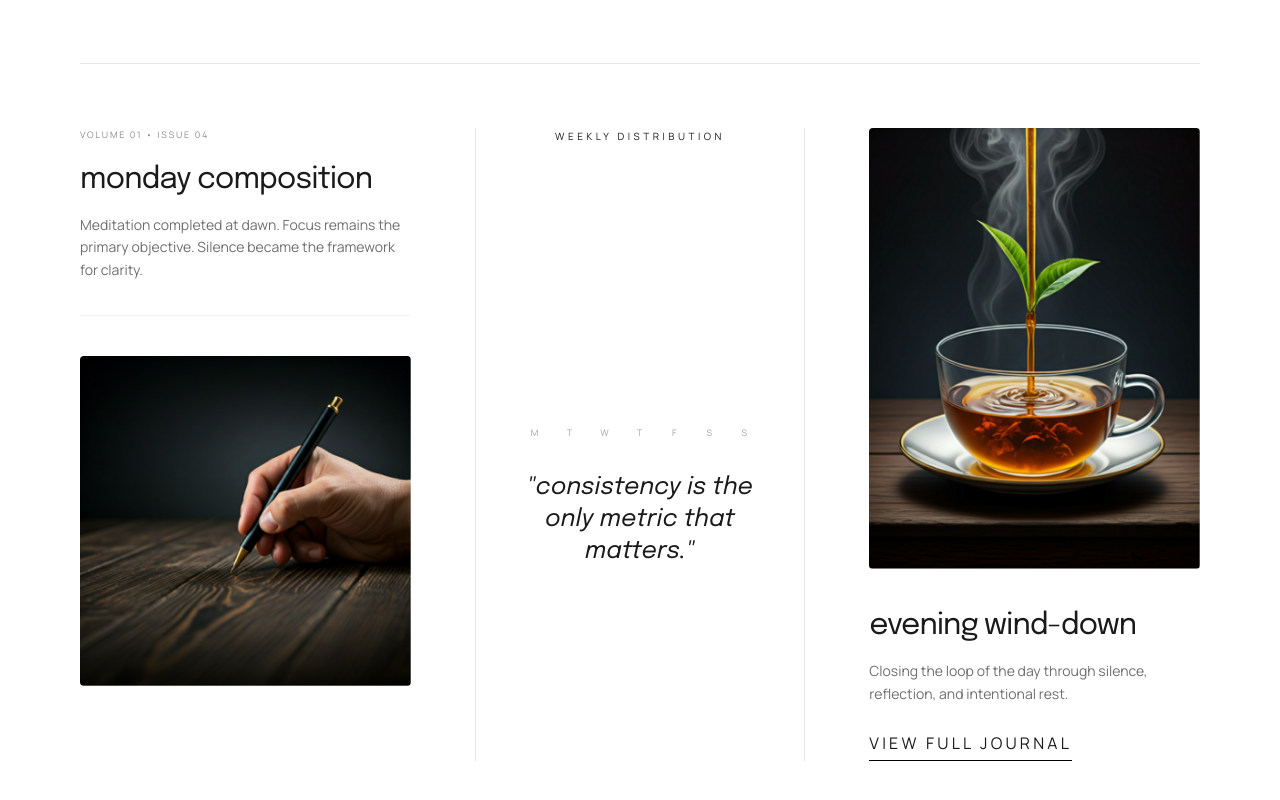
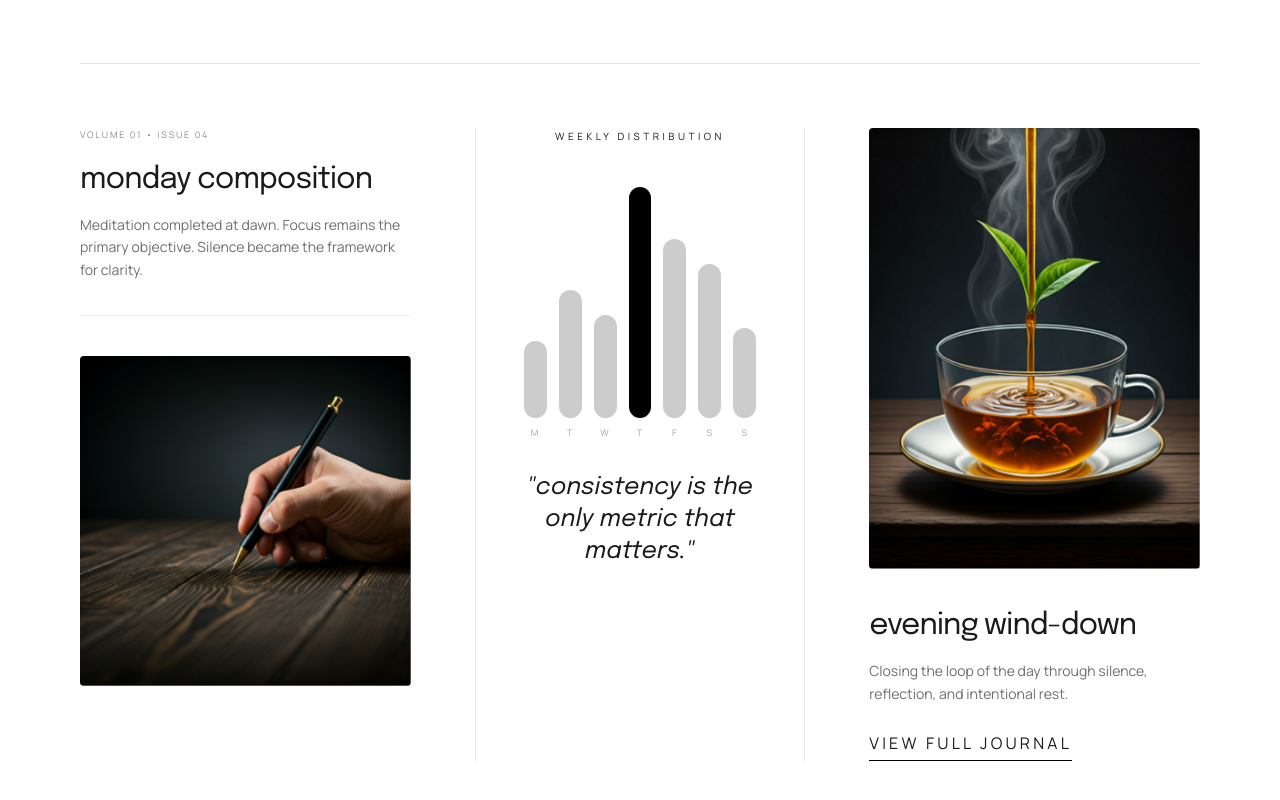
Before and after one commit to Prashantkhuva/HABIT-TRACKER-FRONTEND, a React (Vite) app: page / in a window 1280 px wide. Shown: the part 2979-3779 px from the top of the page. Built offline with nearby package versions, Linux system fonts and the light colour scheme; no server answers.

Commit message:
Update LandingPage.jsx

```diff
--- a/src/Pages/LandingPage.jsx
+++ b/src/Pages/LandingPage.jsx
@@ -106,22 +106,22 @@
   { h: 35, day: "S" },
 ];
 
-function AnimatedBarChart() {
+
+  function AnimatedBarChart() {
   return (
     <div className="flex items-end gap-3 h-64 mb-8">
       {bars.map((bar, i) => (
-        <div key={i} className="flex-1 flex flex-col items-center gap-2">
+        <div
+          key={i}
+          className="flex-1 h-full flex flex-col justify-end items-center gap-2"
+        >
           <motion.div
-            className={`w-full rounded-full ${
+            className={`w-full min-h-[12px] rounded-full ${
               i === 3
                 ? "bg-black dark:bg-[#D0BCFF]"
                 : "bg-black/20 dark:bg-white/20"
             }`}
-            style={{
-              height: `${bar.h}%`,
-              transformOrigin: "bottom",
-              scaleY: 0,
-            }}
+            initial={{ scaleY: 0 }}
             whileInView={{ scaleY: 1 }}
             viewport={{ once: true, margin: "-40px" }}
             transition={{
@@ -129,7 +129,12 @@
               delay: i * 0.07,
               ease: [0.22, 1, 0.36, 1],
             }}
+            style={{
+              height: `${bar.h}%`,
+              transformOrigin: "bottom",
+            }}
           />
+
           <span className="uppercase text-[9px] tracking-[0.15em] opacity-40">
             {bar.day}
           </span>
@@ -137,7 +142,7 @@
       ))}
     </div>
   );
-}
+  }
 
 // ─── Main Component ───────────────────────────────────────────────────────────
 
```
